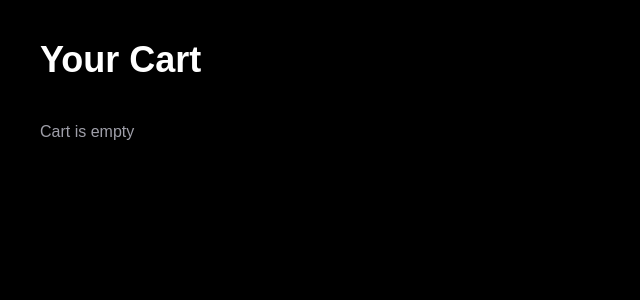
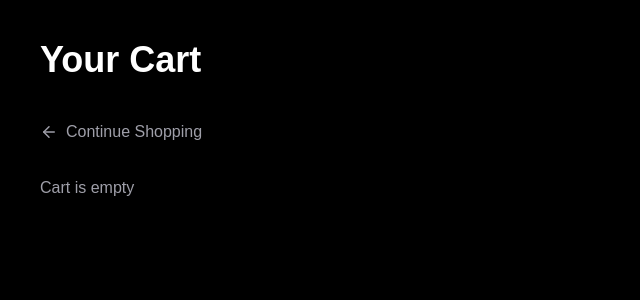
Before and after one commit to fadyviga/blank-store, a Next.js app: page /cart in a window 1280 px wide. Shown: the top 300 px of the page, without its empty margins (0-640 px from the left). Built offline with nearby package versions, Linux system fonts and the light colour scheme.

Commit message:
add continue shopping button

```diff
--- a/src/app/cart/page.tsx
+++ b/src/app/cart/page.tsx
@@ -64,6 +64,13 @@ export default function CartPage() {
       <h1 className="text-4xl font-bold mb-10">
         Your Cart
       </h1>
+      <button
+  onClick={() => router.push("/")}
+  className="flex items-center gap-2 text-zinc-400 hover:text-white transition mb-8"
+>
+  <ArrowLeft size={18} />
+  Continue Shopping
+</button>
 
       {cart.length === 0 ? (
         <p className="text-zinc-400">
```
